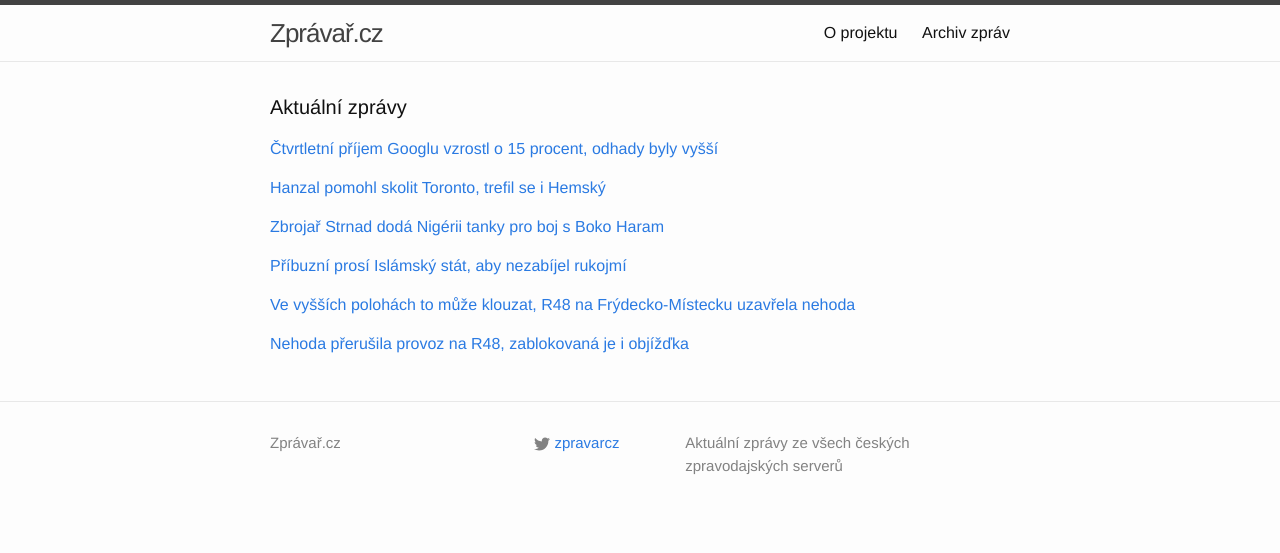
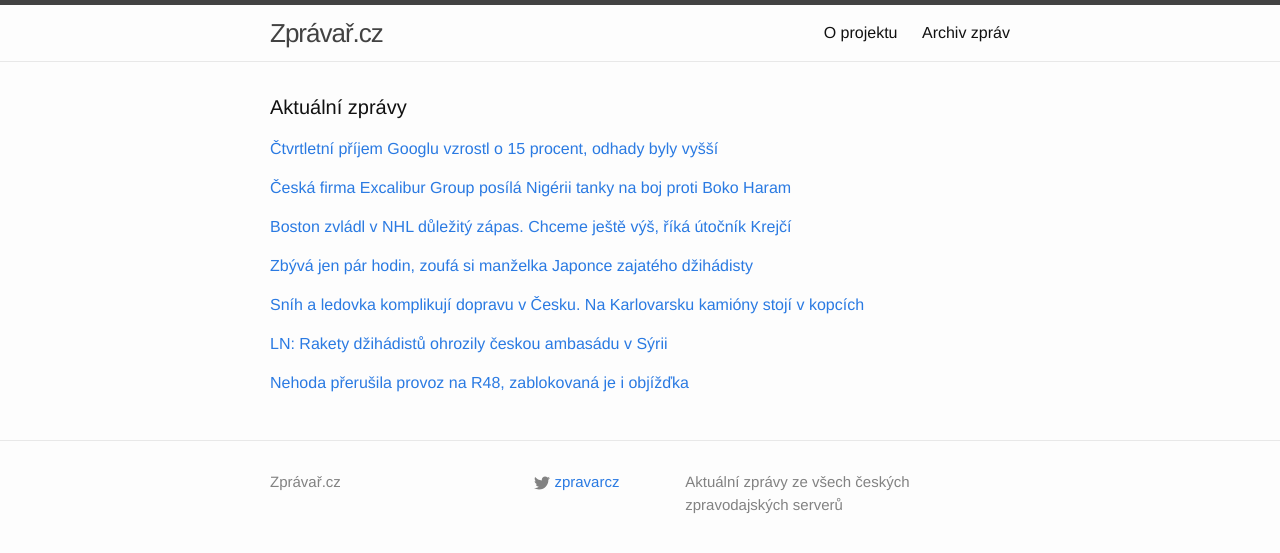
Before and after one commit to adliska/zpravar, a Jekyll site: the page built from index.html, in a window 1280 px wide. Shown: the top 553 px of the page. Built offline with Jekyll 4.4.1, drawn with Linux system fonts in a browser that asks for light colours.

Commit message:
zpravar news update

```diff
--- a/index.html
+++ b/index.html
@@ -15,40 +15,53 @@ layout: default
 <li><a href=http://byznys.ihned.cz/c1-63457960-prijem-google-byl-nizsi-kvuli-ziskum-z-reklam-i-tak-vydelal-18-miliard>Příjem Google byl nižší kvůli ziskům z reklam, i tak vydělal 18 miliard - byznys.ihned.cz</a></li>
 <li><a href=http://www.novinky.cz/internet-a-pc/360230-rekordni-trzby-amazonu.html>Rekordní tržby Amazonu - www.novinky.cz</a></li>
 </ul>
-</div><p><a href="javascript:;" onclick="toggle_visibility('zpravy1')">Hanzal pomohl skolit Toronto, trefil se i Hemský</a></p>
+</div><p><a href="javascript:;" onclick="toggle_visibility('zpravy1')">Česká firma Excalibur Group posílá Nigérii tanky na boj proti Boko Haram</a></p>
 <div id="zpravy1" style="display:none">
 <ul>
+<li><a href=http://domaci.ihned.cz/c1-63458370-ceska-firma-excalibur-group-posila-nigerii-tanky-na-boj-proti-boko-haram>Česká firma Excalibur Group posílá Nigérii tanky na boj proti Boko Haram - domaci.ihned.cz</a></li>
+<li><a href=http://zpravy.aktualne.cz/domaci/ceske-tanky-za-200-milionu-miri-do-nigerie-na-boj-s-radikaly/r~ddf425e4a84911e49bec0025900fea04/>Český zbrojař dodá Nigérii tanky proti teroristům Boko Haram - zpravy.aktualne.cz</a></li>
+<li><a href=http://www.denik.cz/ekonomika/zbrojar-strnad-doda-nigerii-tanky-pro-boj-s-boko-haram-20150130.html>Zbrojař Strnad dodá Nigérii tanky pro boj s Boko Haram - www.denik.cz</a></li>
+<li><a href=http://zpravy.e15.cz/domaci/udalosti/zbrojar-strnad-doda-nigerii-tanky-pro-boj-s-boko-haram-1158096>Zbrojař Strnad dodá Nigérii tanky pro boj s Boko Haram - zpravy.e15.cz</a></li>
+<li><a href=http://zpravy.idnes.cz/cesko-strnad-tanky-nigerie-boko-haram-excalibur-group-pfi-/zahranicni.aspx?c=A150130_065138_zahranicni_aha>České tanky míří do boje s Boko Haram, Nigérie za ně dá 200 milionů - zpravy.idnes.cz</a></li>
+<li><a href=http://www.ceskenoviny.cz/zpravy/zpravy/zbrojar-strnad-doda-nigerii-tanky-pro-boj-s-boko-haram/1175167>Zbrojař Strnad dodá Nigérii tanky pro boj s Boko Haram - www.ceskenoviny.cz</a></li>
+</ul>
+</div><p><a href="javascript:;" onclick="toggle_visibility('zpravy2')">Boston zvládl v NHL důležitý zápas. Chceme ještě výš, říká útočník Krejčí </a></p>
+<div id="zpravy2" style="display:none">
+<ul>
+<li><a href=http://www.rozhlas.cz/_zprava/boston-zvladl-v-nhl-dulezity-zapas-chceme-jeste-vys-rika-utocnik-krejci--1449597>Boston zvládl v NHL důležitý zápas. Chceme ještě výš, říká útočník Krejčí  - www.rozhlas.cz</a></li>
 <li><a href=http://www.tyden.cz/rubriky/sport/hokej/nhl/hanzal-pomohl-skolit-toronto-trefil-se-i-hemsky_331815.html>Hanzal pomohl skolit Toronto, trefil se i Hemský - www.tyden.cz</a></li>
 <li><a href=http://hokej.idnes.cz/nhl-hokej-souhrn-dne-0qh-/nhl.aspx?c=A150130_071241_nhl_ten>Hanzal pálí. A hokejistům Arizony série proher končí. Trefil se i Hemský - hokej.idnes.cz</a></li>
 <li><a href=http://www.denik.cz/hokej/hanzal-pomohl-arizone-ukoncit-serii-porazek-trefil-se-i-hemsky-20150130.html>Hanzal pomohl Arizoně ukončit sérii porážek, trefil se i Hemský - www.denik.cz</a></li>
 <li><a href=http://www.sportovninoviny.cz/zpravy/hanzal-pomohl-arizone-ukoncit-serii-porazek-trefil-se-i-hemsky/1175183>Hanzal pomohl Arizoně ukončit sérii porážek, trefil se i Hemský - www.sportovninoviny.cz</a></li>
 <li><a href=http://sport.aktualne.cz/hanzal-viteznym-golem-rozhodl-zapas-hertl-na-dva-prihral/r~7dfae374a84111e490f70025900fea04/>Hanzal vítězným gólem rozhodl zápas, Hertl na dva přihrál - sport.aktualne.cz</a></li>
 </ul>
-</div><p><a href="javascript:;" onclick="toggle_visibility('zpravy2')">Zbrojař Strnad dodá Nigérii tanky pro boj s Boko Haram</a></p>
-<div id="zpravy2" style="display:none">
-<ul>
-<li><a href=http://www.denik.cz/ekonomika/zbrojar-strnad-doda-nigerii-tanky-pro-boj-s-boko-haram-20150130.html>Zbrojař Strnad dodá Nigérii tanky pro boj s Boko Haram - www.denik.cz</a></li>
-<li><a href=http://zpravy.e15.cz/domaci/udalosti/zbrojar-strnad-doda-nigerii-tanky-pro-boj-s-boko-haram-1158096>Zbrojař Strnad dodá Nigérii tanky pro boj s Boko Haram - zpravy.e15.cz</a></li>
-<li><a href=http://zpravy.idnes.cz/cesko-strnad-tanky-nigerie-boko-haram-excalibur-group-pfi-/zahranicni.aspx?c=A150130_065138_zahranicni_aha>České tanky míří do boje s Boko Haram, Nigérie za ně dá 200 milionů - zpravy.idnes.cz</a></li>
-<li><a href=http://www.ceskenoviny.cz/zpravy/zpravy/zbrojar-strnad-doda-nigerii-tanky-pro-boj-s-boko-haram/1175167>Zbrojař Strnad dodá Nigérii tanky pro boj s Boko Haram - www.ceskenoviny.cz</a></li>
-</ul>
-</div><p><a href="javascript:;" onclick="toggle_visibility('zpravy3')">Příbuzní prosí Islámský stát, aby nezabíjel rukojmí</a></p>
+</div><p><a href="javascript:;" onclick="toggle_visibility('zpravy3')">Zbývá jen pár hodin, zoufá si manželka Japonce zajatého džihádisty</a></p>
 <div id="zpravy3" style="display:none">
 <ul>
+<li><a href=http://zpravy.idnes.cz/usetrete-zivoty-nasich-blizkych-zadaji-rodiny-rukojmich-islamskeho-statu-1u5-/zahranicni.aspx?c=A150130_074219_zahranicni_fer>Zbývá jen pár hodin, zoufá si manželka Japonce zajatého džihádisty - zpravy.idnes.cz</a></li>
 <li><a href=http://www.novinky.cz/zahranicni/blizky-a-stredni-vychod/360231-pribuzni-prosi-islamsky-stat-aby-nezabijel-rukojmi.html>Příbuzní prosí Islámský stát, aby nezabíjel rukojmí - www.novinky.cz</a></li>
 <li><a href=http://www.ceskatelevize.cz/ct24/svet/299979-po-neuspesnem-jednani-prosi-rodiny-o-propusteni-rukojmich-islamistu/>Po neúspěšném jednání prosí rodiny o propuštění rukojmích islamistů - www.ceskatelevize.cz</a></li>
 <li><a href=http://www.novinky.cz/zahranicni/blizky-a-stredni-vychod/360231-pribuzni-rukojmi-prosi-islamsky-stat-aby-nezabijel-rukojmi.html>Příbuzní rukojmí prosí Islámský stát, aby nezabíjel rukojmí - www.novinky.cz</a></li>
 <li><a href=http://www.ceskenoviny.cz/zpravy/zpravy/rodiny-prosi-o-propusteni-rukojmich-is-jednani-neuspela/1175178>Rodiny prosí o propuštění rukojmích IS, jednání neuspěla - www.ceskenoviny.cz</a></li>
 </ul>
-</div><p><a href="javascript:;" onclick="toggle_visibility('zpravy4')">Ve vyšších polohách to může klouzat, R48 na Frýdecko-Místecku uzavřela nehoda</a></p>
+</div><p><a href="javascript:;" onclick="toggle_visibility('zpravy4')">Sníh a ledovka komplikují dopravu v Česku. Na Karlovarsku kamióny stojí v kopcích</a></p>
 <div id="zpravy4" style="display:none">
 <ul>
+<li><a href=http://www.novinky.cz/domaci/360236-snih-a-ledovka-komplikuji-dopravu-v-cesku-na-karlovarsku-kamiony-stoji-v-kopcich.html>Sníh a ledovka komplikují dopravu v Česku. Na Karlovarsku kamióny stojí v kopcích - www.novinky.cz</a></li>
+<li><a href=http://www.novinky.cz/domaci/360236-snih-a-ledovka-komplikuje-dopravu-v-cesku-na-karlovarsku-kamiony-stoji-v-kopcich.html>Sníh a ledovka komplikuje dopravu v Česku. Na Karlovarsku kamióny stojí v kopcích - www.novinky.cz</a></li>
 <li><a href=http://www.denik.cz/z_domova/nehoda-dvou-nakladnich-aut-uzavrela-r48-na-frydecko-mistecku-20150130.html>Ve vyšších polohách to může klouzat, R48 na Frýdecko-Místecku uzavřela nehoda - www.denik.cz</a></li>
 <li><a href=http://www.ceskenoviny.cz/zpravy/zpravy/dopravu-misty-komplikuji-snehove-jazyky/1175186>Dopravu místy komplikují sněhové jazyky - www.ceskenoviny.cz</a></li>
 <li><a href=http://www.ceskatelevize.cz/ct24/domaci/299980-ridicum-hlavne-na-morave-komplikuje-cestu-snih-i-vitr/>Řidičům hlavně na Moravě komplikuje cestu sníh i vítr - www.ceskatelevize.cz</a></li>
 </ul>
-</div><p><a href="javascript:;" onclick="toggle_visibility('zpravy5')">Nehoda přerušila provoz na R48, zablokovaná je i objížďka</a></p>
+</div><p><a href="javascript:;" onclick="toggle_visibility('zpravy5')">LN: Rakety džihádistů ohrozily českou ambasádu v Sýrii </a></p>
 <div id="zpravy5" style="display:none">
+<ul>
+<li><a href=http://www.lidovky.cz/ln-rakety-dzihadistu-ohrozily-ceskou-ambasadu-v-syrii-p11-/media.aspx?c=A150129_214641_ln-media_sij>LN: Rakety džihádistů ohrozily českou ambasádu v Sýrii  - www.lidovky.cz</a></li>
+<li><a href=http://www.lidovky.cz/ke-klausove-amnestii-nemame-zadne-podklady-rekl-hrad-a-soud-mu-uveril-1i9-/zpravy-domov.aspx?c=A150129_121054_ln_domov_sk>Ke Klausově amnestii není v archivu ani čárka, řekl Hrad. A soud mu uvěřil  - www.lidovky.cz</a></li>
+<li><a href=http://rungo.idnes.cz/test-termopradla-z-bambusu-a-merina-nansen-fjn-/behani.aspx?c=A150127_234613_behani_pil>TEST: Termoprádlo Nansen aneb jak Češi vyzráli na zimu - rungo.idnes.cz</a></li>
+</ul>
+</div><p><a href="javascript:;" onclick="toggle_visibility('zpravy6')">Nehoda přerušila provoz na R48, zablokovaná je i objížďka</a></p>
+<div id="zpravy6" style="display:none">
 <ul>
 <li><a href=http://www.novinky.cz/krimi/360232-nehoda-prerusila-provoz-na-r48-zablokovana-je-i-objizdka.html>Nehoda přerušila provoz na R48, zablokovaná je i objížďka - www.novinky.cz</a></li>
 <li><a href=http://zpravy.aktualne.cz/regiony/moravskoslezsky/nehoda-dvou-nakladnich-aut-uzavrela-r48-na-frydecko-mistecku/r~962ac3d0a84411e490f70025900fea04/>Nehoda dvou nákladních aut uzavřela R48 na Frýdecko-Místecku - zpravy.aktualne.cz</a></li>
```
